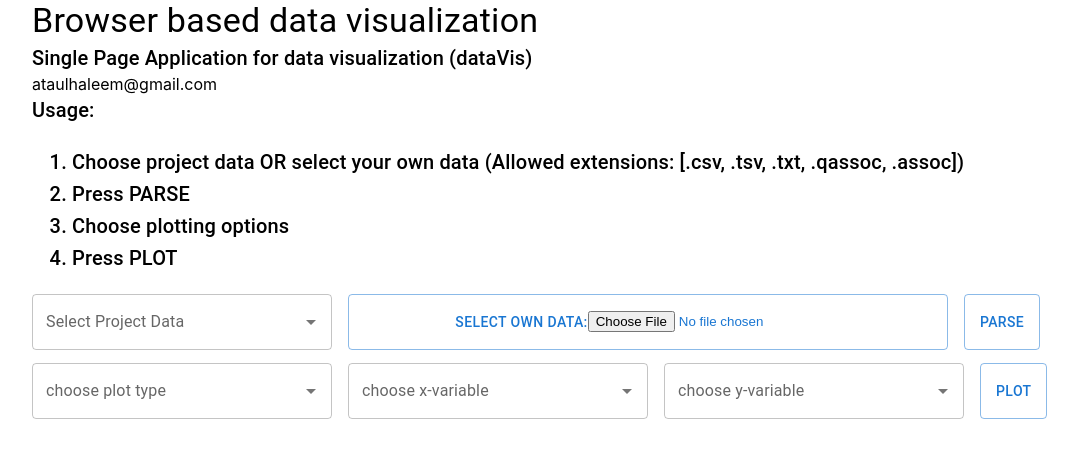
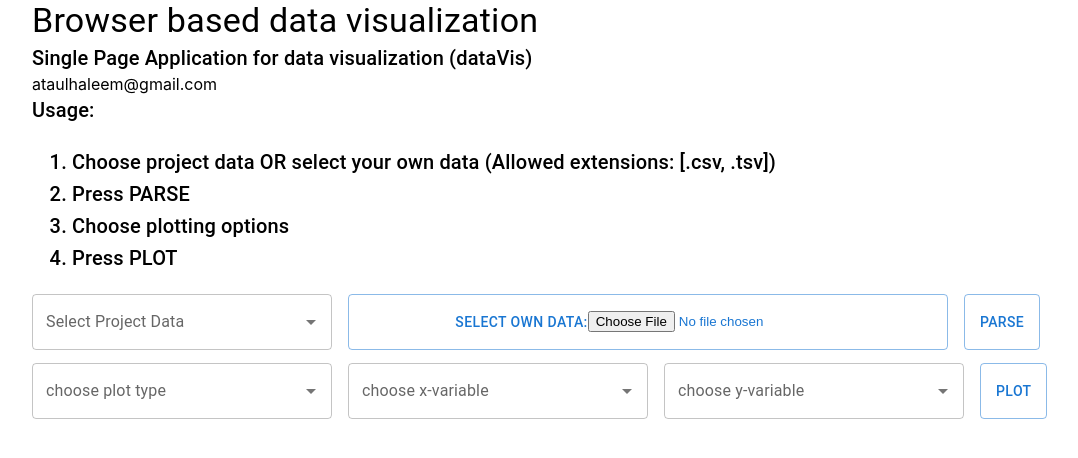
Before and after one commit to ataulhaleem/dataVis, a Next.js app: page / in a window 1280 px wide. Shown: the top 458 px of the page, without its empty margins (0-1078 px from the left). Built offline with nearby package versions, Linux system fonts and the light colour scheme.

Commit message:
reduced file extensions (only from header usage instructions) untill all are tested

```diff
--- a/components/header.js
+++ b/components/header.js
@@ -21,7 +21,7 @@ export default function Header() {
     <Typography  variant='h6'>
     Usage:
       <ol>
-      <li>Choose project data OR select your own data (Allowed extensions: [.csv, .tsv, .txt, .qassoc, .assoc])</li>
+      <li>Choose project data OR select your own data (Allowed extensions: [.csv, .tsv])</li>
       <li>Press PARSE</li>
       <li>Choose plotting options</li>
       <li> Press PLOT</li>
```
